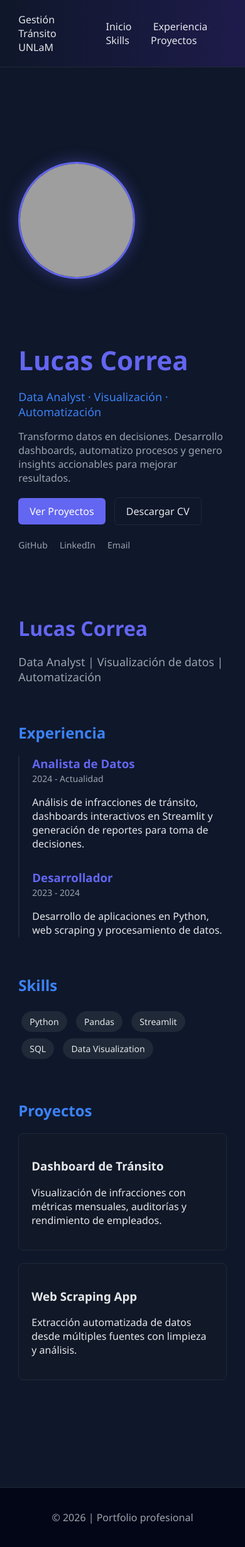
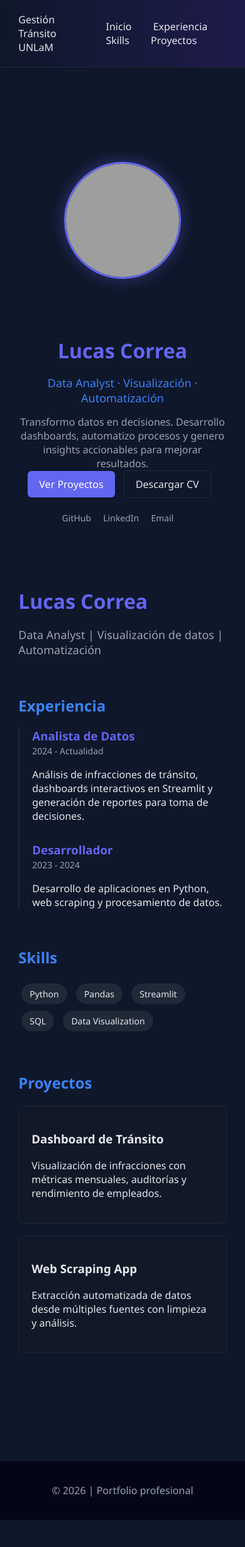
Before and after one commit to LucasVCorrea/Portfolio, a Jekyll site: the page built from docs/index.md, in a window 390 px wide. Shown: the whole page at 63% size. Built offline with Jekyll 4.4.1, drawn with Linux system fonts in a browser that asks for light colours; after the commit the page ends 2414 px from its top, so only the background shows below that; grey boxes are pictures that could not be loaded.

Commit message:
Update style.css

```diff
--- a/docs/assets/css/style.css
+++ b/docs/assets/css/style.css
@@ -436,3 +436,17 @@ hr {
 .hero-links a:hover {
   color: var(--primary);
 }
+@media (max-width: 768px) {
+  .hero-content {
+    flex-direction: column;
+    text-align: center;
+  }
+
+  .hero-text h1 {
+    font-size: 32px;
+  }
+
+  .hero-description {
+    margin: auto;
+  }
+}
```
